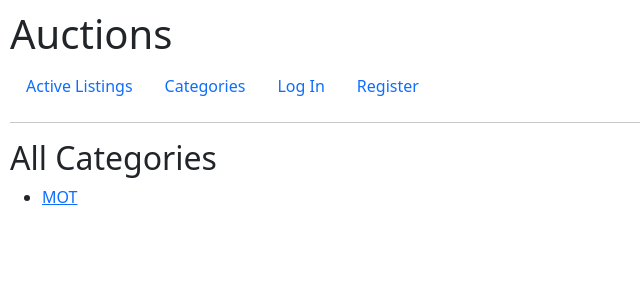
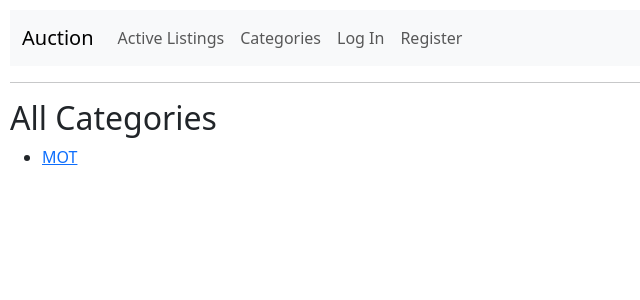
Before and after one commit to abduhafiz1993/Django-Framework-, a Django app: page /categories/ in a window 1280 px wide. Shown: the top 300 px of the page, without its empty margins (0-640 px from the left). Run offline with Django 3.2, Linux system fonts and the light colour scheme; data comes from the database, SQL or seed files in the repository.

Commit message:
make layout change

```diff
--- a/commerce/commerce/auctions/templates/auctions/layout.html
+++ b/commerce/commerce/auctions/templates/auctions/layout.html
@@ -8,8 +8,14 @@
         <link href="{% static 'auctions/styles.css' %}" rel="stylesheet">
     </head>
     <body>
-        <h1>Auctions</h1>
-        <ul class="nav">
+        <nav class="navbar navbar-expand-lg bg-body-tertiary">
+            <div class="container-fluid">
+              <a class="navbar-brand" href="#">Auction</a>
+              <button class="navbar-toggler" type="button" data-bs-toggle="collapse" data-bs-target="#navbarSupportedContent" aria-controls="navbarSupportedContent" aria-expanded="false" aria-label="Toggle navigation">
+                <span class="navbar-toggler-icon"></span>
+              </button>
+              <div class="collapse navbar-collapse" id="navbarSupportedContent">
+                <ul class="navbar-nav me-auto mb-2 mb-lg-0">
                     <li class="nav-item">
                         <a class="nav-link" href="{% url 'index' %}">Active Listings</a>
                     </li>
@@ -35,6 +41,9 @@
                         </li>
                     {% endif %}
                 </ul>
+            </div>
+        </div>
+      </nav>
                 <hr>
         {% block body %}
         {% endblock %}
```
Lines whose indentation alone changed are shown as unchanged.
